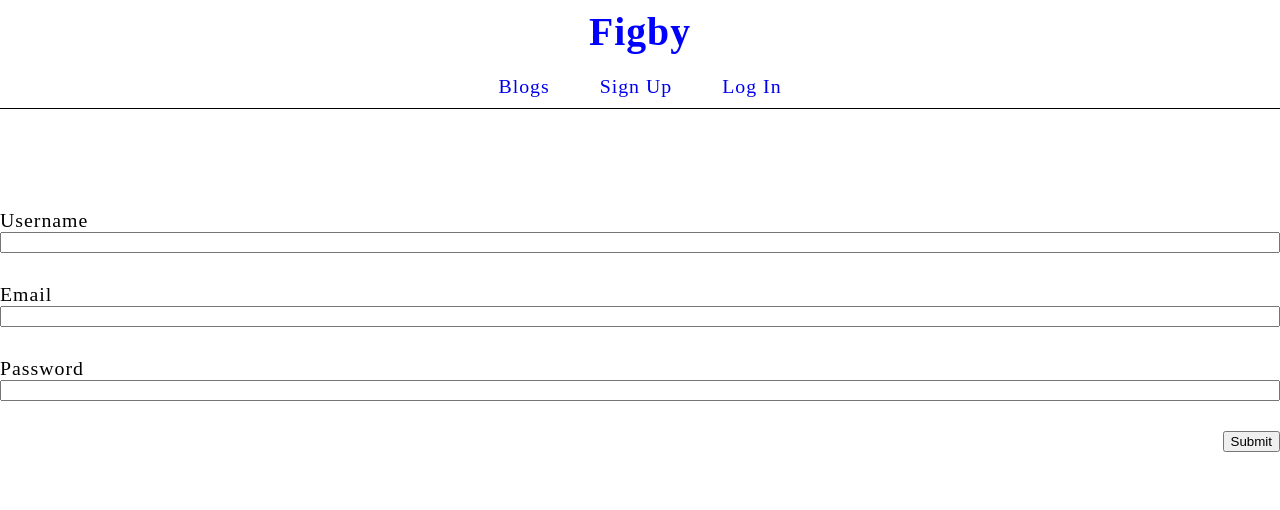
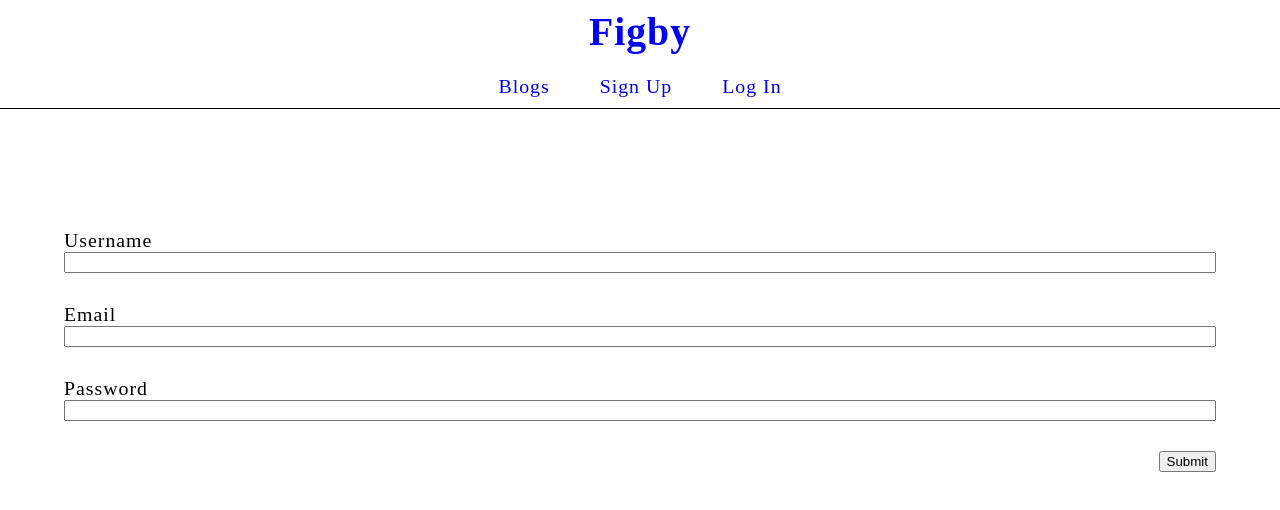
Before and after one commit to Figby222/blog, a React (Vite) app: page /log-in in a window 1280 px wide. Shown: the top 510 px of the page. Built offline with nearby package versions, Linux system fonts and the light colour scheme.

Commit message:
Wrap content in main

```diff
--- a/src/components/LogInPage.jsx
+++ b/src/components/LogInPage.jsx
@@ -48,6 +48,7 @@ const LogInPage = ({ logInUser, storeBearerToken }) => {
     return (
         <>
             <Header links={links} loggedInUser={null} />
+            <main className="LogInPage-main">
                 <Form submitListener={() => submitHandler(username, email, password)} submitButtonText={"Submit"}>
                     <section className="errors">
                         <Errors errors={errors} />
@@ -74,6 +75,7 @@ const LogInPage = ({ logInUser, storeBearerToken }) => {
                         />
                     </label>
                 </Form>
+            </main>
         </>
     )
 };
```
Lines whose indentation alone changed are shown as unchanged.
